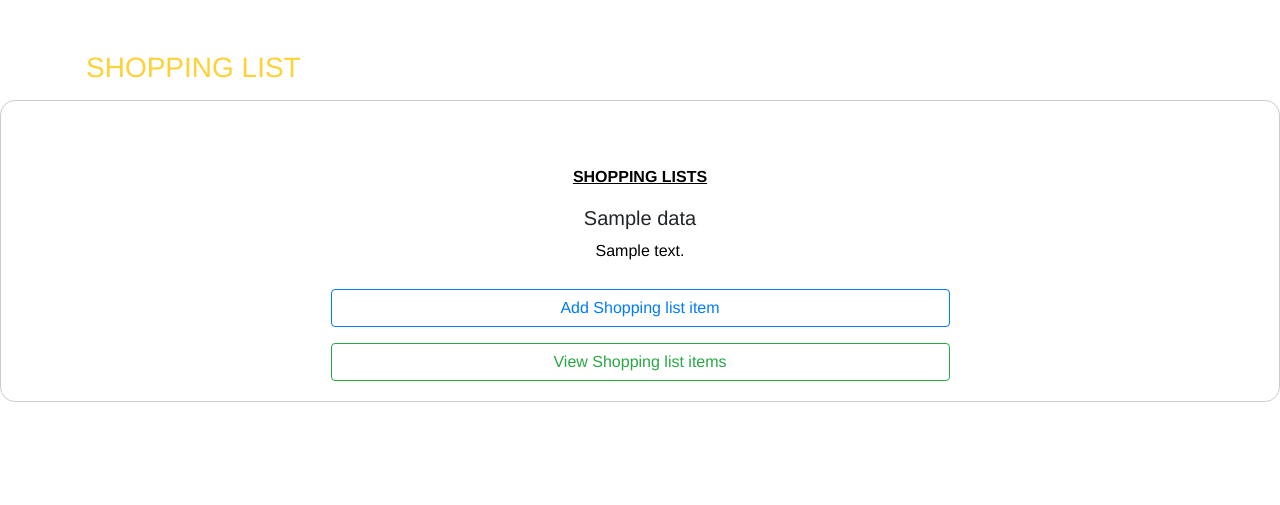
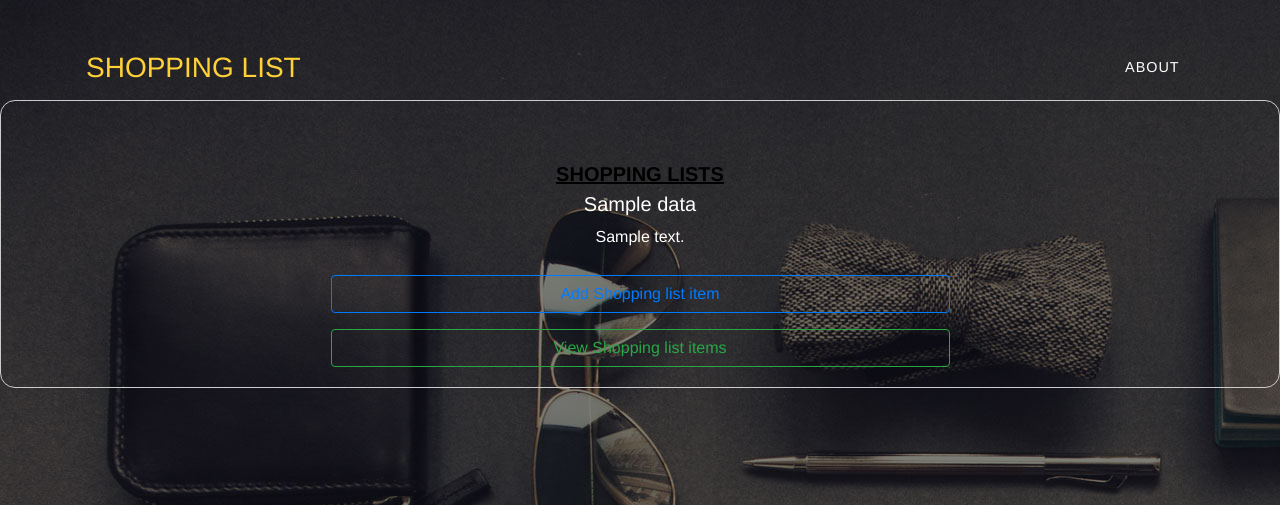
Before and after one commit to JoyyToo/Shopping-List, a Flask app: template shoppflask/templates/singleshoppinglist.htm in a window 1280 px wide. Shown: the top 505 px of the page. Run offline with Flask 2, Linux system fonts and the light colour scheme; the template is opened without the code that fills it: most values are stand-ins (such as "Sample title", 1, 10 or a date in 2020); some libraries are stand-ins or nearby versions.

Commit message:
[chore]Add updated html view single list file

```diff
--- a/shoppflask/templates/singleshoppinglist.htm
+++ b/shoppflask/templates/singleshoppinglist.htm
@@ -11,7 +11,7 @@
     <!-- Custom css-->
     <link href = "{{ url_for('static', filename='css/slist.css') }}" rel="stylesheet">
 </head>
-<body>
+<body background="{{ url_for('static', filename='img/pic.jpg') }}">
      <!-- Navigation -->
     <nav class="navbar navbar-expand-lg navbar-dark fixed-top" id="mainNav">
       <div class="container">
@@ -31,15 +31,18 @@
       </div>
     </nav>
 <div class="new" style="margin-top: 100px; text-align: center">
-    <p style="margin-top: 50px"><b><u>SHOPPING LISTS</u></b></p>
+    <h5 style="color:white; margin-top: 50px"><b><u>SHOPPING LISTS</u></b></h5>
 
 {% if data %}
-    <h5>{{ data['name'] }}</h5>
+    <h5 style="color: white;">{{ data['name'] }}</h5>
 
-    <p>{{ data['desc'] }}</p>
+    <p style="color: white;">{{ data['desc'] }}</p>
 
     <a href="/additem/{{ data['name'] }}"><button class="btn btn-outline-primary">Add Shopping list item</button></a>
     <a href="/shoppingitems/{{ data['name'] }}"><button class="btn btn-outline-success">View Shopping list items</button></a>
+    {% else %}
+
+    <p style="color: white;">ShoppingList unavailable</p>
 
 {% endif %}
 </div>
```
